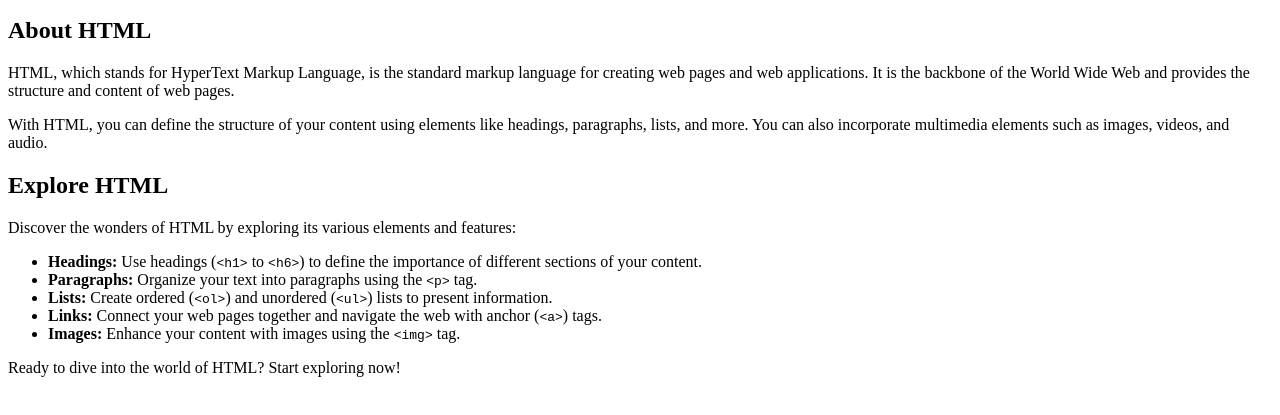
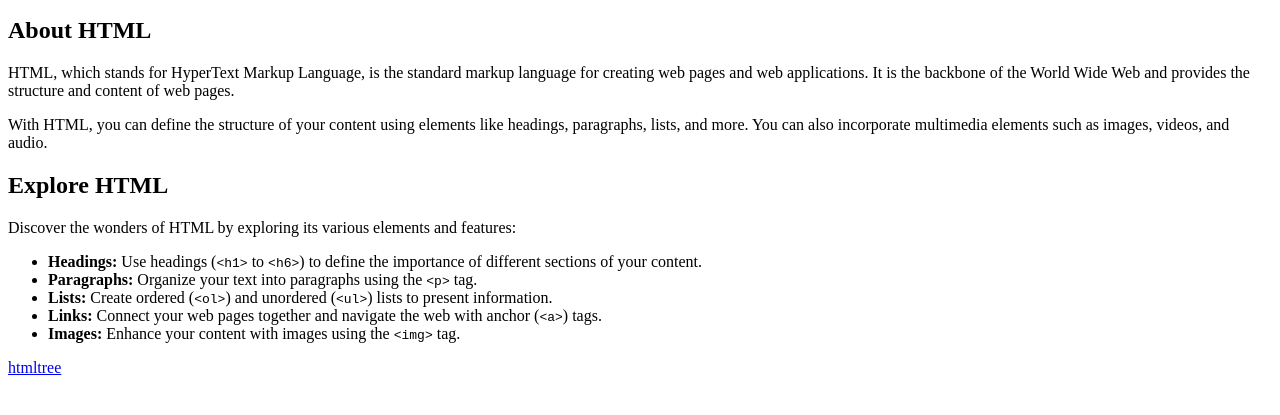
Before and after one commit to rushishete72/HTMLBASIC, a plain HTML site: page home.html in a window 1280 px wide. Shown: the part 101-516 px from the top of the page. Drawn offline with Linux system fonts and the light colour scheme.

Commit message:
htmltree

```diff
--- a/home.html
+++ b/home.html
@@ -47,7 +47,7 @@
               </main>
 
               <footer>
-                     <p>Ready to dive into the world of HTML? Start exploring now!</p>
+                   <a href="./htmltree" target="_blank" rel="noopener noreferrer">htmltree</a>
               </footer>
        </body>
 
```
Also changed, not shown: htmltree.html (added, +11 -0 lines).
